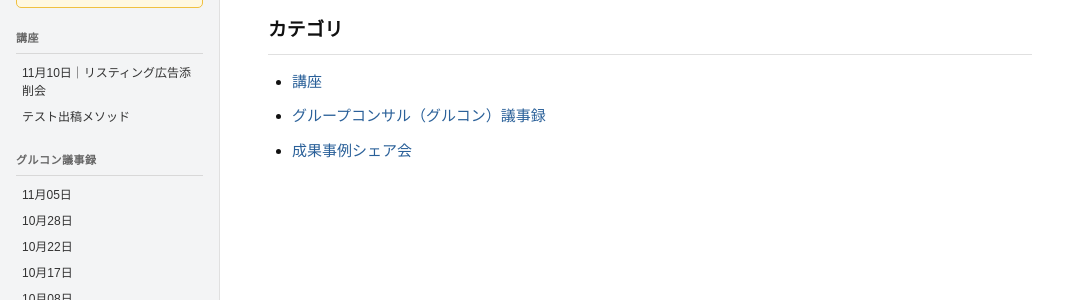
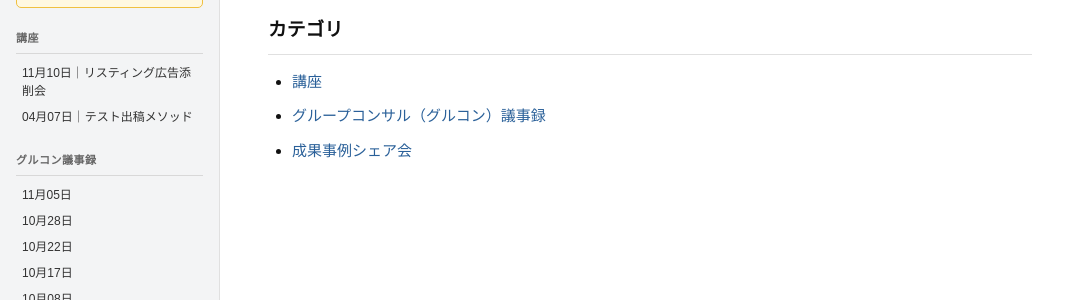
Before and after one commit to staffsolution/staffsolution-jlc, a Jekyll site: the page built from index.md, in a window 1280 px wide. Shown: the part 206-506 px from the top of the page, without its empty margins (0-1079 px from the left). Built offline with Jekyll 4.4.1, drawn with Linux system fonts in a browser that asks for light colours; our own code applies the rules of GitHub Pages for plain Markdown files.

Commit message:
nav：テスト出稿メソッドに日付を追加
Co-authored-by: Cursor <cursoragent@cursor.com>

```diff
--- a/_includes/nav.html
+++ b/_includes/nav.html
@@ -16,7 +16,7 @@
     <div class="nav-section-title">講座</div>
     <ul>
       <li><a href="{{ '/講座/20261110_リスティング広告添削会_大嶋伸司' | relative_url }}">11月10日｜リスティング広告添削会</a></li>
-      <li><a href="{{ '/講座/テスト出稿メソッド' | relative_url }}">テスト出稿メソッド</a></li>
+      <li><a href="{{ '/講座/テスト出稿メソッド' | relative_url }}">04月07日｜テスト出稿メソッド</a></li>
     </ul>
   </div>
 
```
